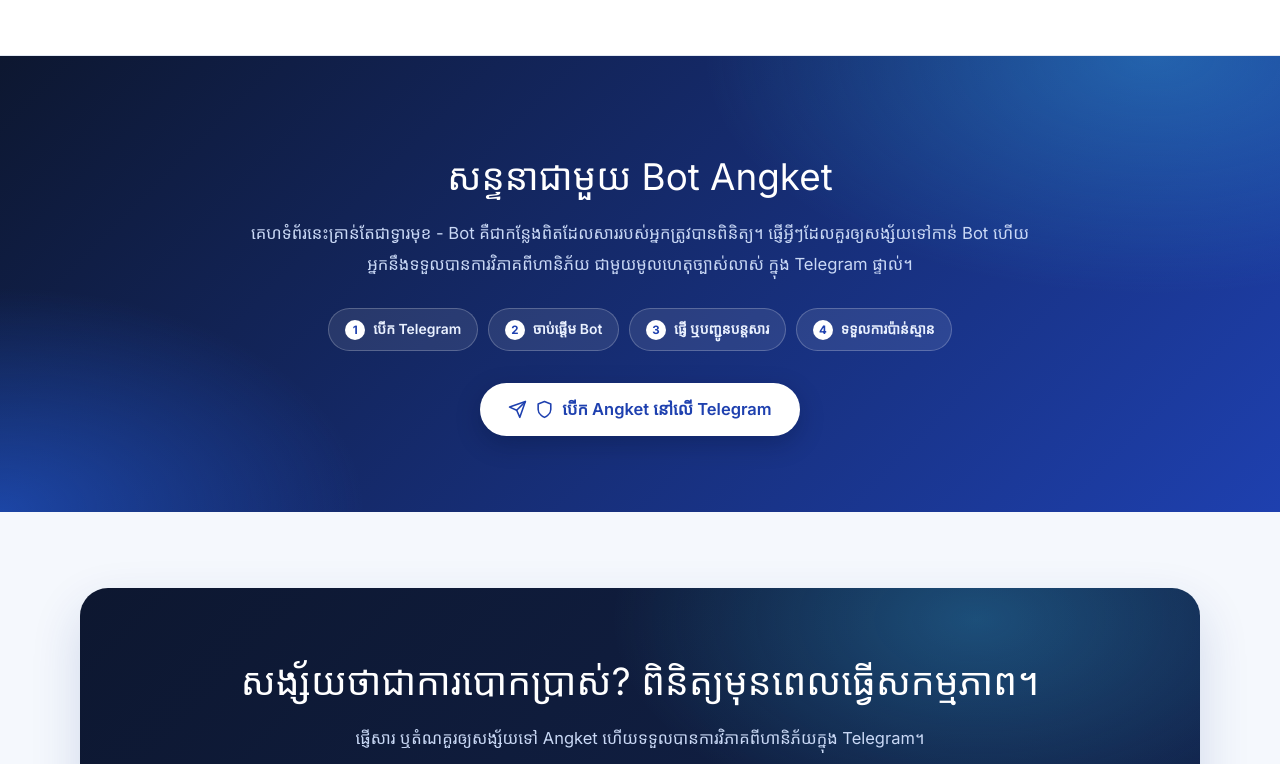
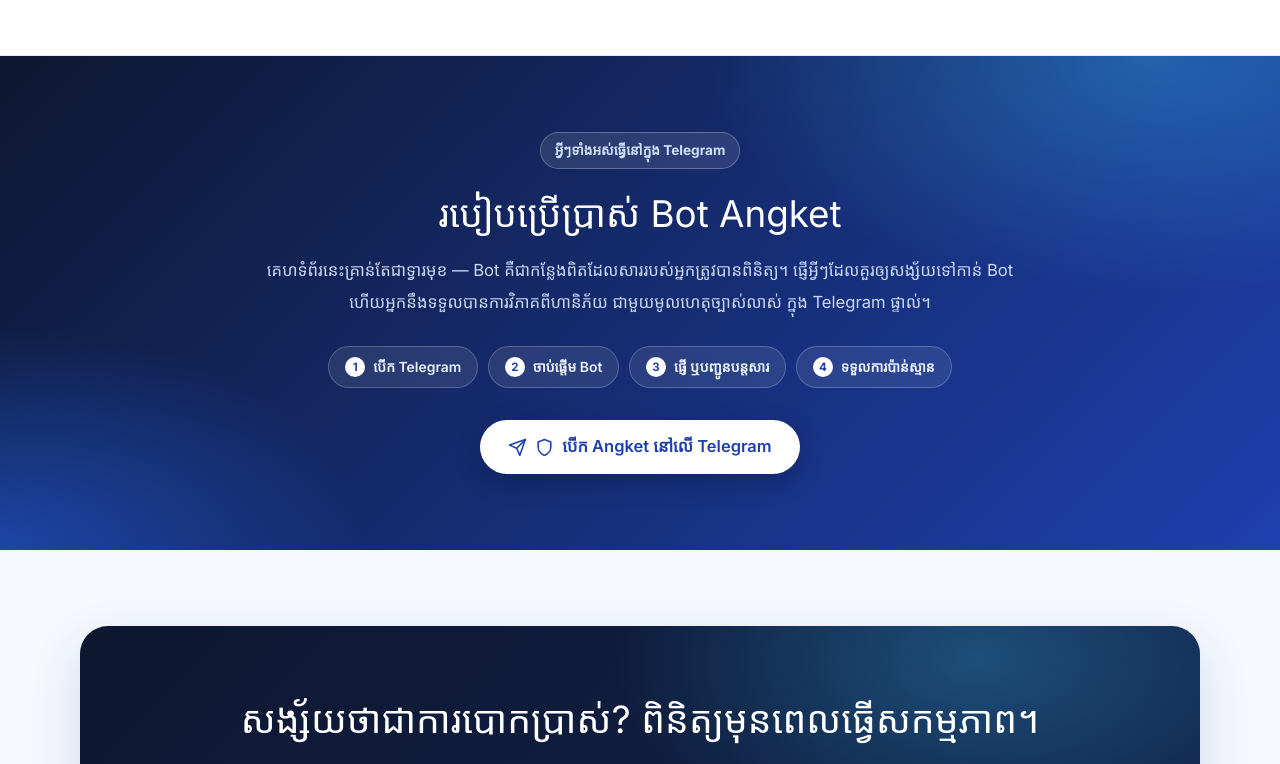
Before and after one commit to sokunkanhanget/angket-website, a React (Vite) app: page / in a window 1280 px wide. Shown: the part 1396-2160 px from the top of the page. Built offline with nearby package versions, Linux system fonts and the light colour scheme; a web font is replaced by a local one.

Commit message:
change some part in header

```diff
--- a/src/components/site-header.jsx
+++ b/src/components/site-header.jsx
@@ -167,10 +167,6 @@
               </a>
             ))}
           </nav>
-          <a className="btn btn-primary btn-lg" href={TELEGRAM_BOT_URL} target="_blank" rel="noopener noreferrer">
-            <IconSend />
-            <span>{t({ en: "Try Angket", km: "សាកល្បង Angket" })}</span>
-          </a>
           <a className="btn btn-outline btn-lg" href="#/login" onClick={closeMenu}>
             {t({ en: "Log in", km: "ចូលគណនី" })}
           </a>
--- a/src/components/telegram.jsx
+++ b/src/components/telegram.jsx
@@ -17,11 +17,14 @@
     <section className="tg-band" id="telegram" aria-labelledby="tg-title">
       <div className="container">
         <Reveal className="tg-inner">
-          <h2 id="tg-title">{t({ en: "Angket Bot Usage", km: "សន្ទនាជាមួយ Bot Angket" })}</h2>
+          <span className="eyebrow on-dark">
+            {t({ en: "Everything happens in Telegram", km: "អ្វីៗទាំងអស់ធ្វើនៅក្នុង Telegram" })}
+          </span>
+          <h2 id="tg-title">{t({ en: "Angket Bot​ Usage", km: "របៀបប្រើប្រាស់ Bot Angket" })}</h2>
           <p className="tg-copy">
             {t({
-              en: "This website is the front door - the bot is where your messages actually get checked. Send anything suspicious and receive an estimated risk assessment with clear reasons, right inside Telegram.",
-              km: "គេហទំព័រនេះគ្រាន់តែជាទ្វារមុខ - Bot គឺជាកន្លែងពិតដែលសាររបស់អ្នកត្រូវបានពិនិត្យ។ ផ្ញើអ្វីៗដែលគួរឲ្យសង្ស័យទៅកាន់​​ Bot ហើយអ្នកនឹងទទួលបានការវិភាគពីហានិភ័យ ជាមួយមូលហេតុច្បាស់លាស់ ក្នុង Telegram ផ្ទាល់។",
+              en: "This website is the front door — the bot is where your messages actually get checked. Send anything suspicious and receive an estimated risk assessment with clear reasons, right inside Telegram.",
+              km: "គេហទំព័រនេះគ្រាន់តែជាទ្វារមុខ — Bot គឺជាកន្លែងពិតដែលសាររបស់អ្នកត្រូវបានពិនិត្យ។ ផ្ញើអ្វីៗដែលគួរឲ្យសង្ស័យទៅកាន់​​ Bot ហើយអ្នកនឹងទទួលបានការវិភាគពីហានិភ័យ ជាមួយមូលហេតុច្បាស់លាស់ ក្នុង Telegram ផ្ទាល់។",
             })}
           </p>
           <div className="tg-steps-row">
@@ -39,12 +42,6 @@
               <span>{t({ en: "Open Angket on Telegram", km: "បើក Angket នៅលើ Telegram" })}</span>
             </a>
           </div>
-          {/* <p className="tg-free">
-            {t({
-              en: "Free to use — all you need is a Telegram account.",
-              km: "ប្រើឥតគិតថ្លៃ — គ្រាន់តែត្រូវការគណនី Telegram ប៉ុណ្ណោះ។",
-            })}
-          </p> */}
         </Reveal>
       </div>
     </section>
```
Also changed, not shown: src/lib/data.js.
